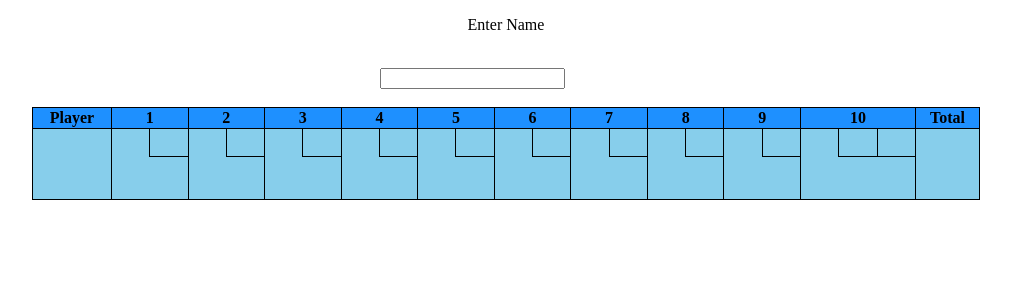
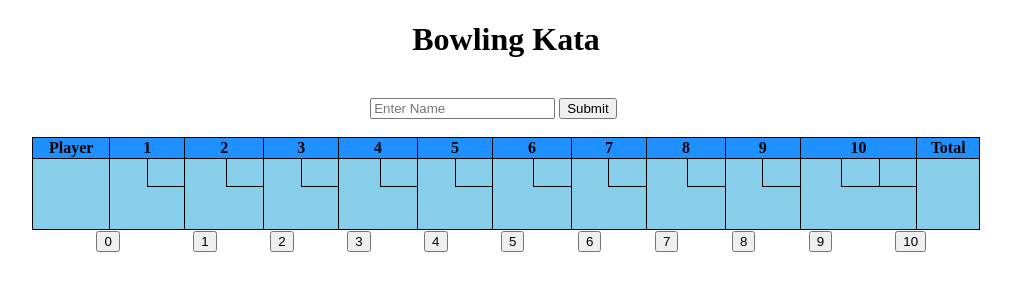
Before and after one commit to CTwitchell/Bowling-kata, a plain HTML site: page index.html in a window 1280 px wide. Shown: the whole page, without its empty margins (134-1145 px from the left). Drawn offline with Linux system fonts and the light colour scheme.

Commit message:
broken javascript

```diff
--- a/index.html
+++ b/index.html
@@ -4,16 +4,11 @@
 <link rel="stylesheet" href="styles.css">
 
 <body>
-    <p>Enter Name</p>
+    <h1>Bowling Kata</h1>
     <div class="select">
-       <!-- <select>
-            <option value="1">1</option>
-            <option value="2">2</option>
-            <option value="3">3</option>
-            <option value="4">4</option>
-        </select> -->
         <br>
-        <input type="text" Name="name">
+        <input id="name" type="text" name="playername" placeholder="Enter Name">
+        <input type="button" id="submit" onclick="submitName()" value="Submit">
     </div>
     <br>
 
@@ -82,12 +77,52 @@
 
                 </tr>
 
+                <tr id="buttons">
+
+                    <td colspan="3">
+                        <button id="zero">0</button>
+                    </td>
+                    <td>
+                        <button id="one">1</button>
+                    </td>
+                    <td colspan="3">
+                        <button id="two">2</button>
+                    </td>
+                    <td>
+                        <button id="three">3</button>
+                    </td>
+                    <td colspan="3">
+                        <button id="four">4</button>
+                    </td>
+                    <td>
+                        <button id="five">5</button>
+                    </td>
+                    <td colspan="3">
+                        <button id="six">6</button>
+                    </td>
+                    <td>
+                        <button id="seven">7</button>
+                    </td>
+                    <td colspan="3">
+                        <button id="eight">8</button>
+                    </td>
+                    <td>
+                        <button id="nine">9</button>
+                    </td>
+                    <td colspan="3">
+                        <button id="ten">10</button>
+                    </td>
+
+                </tr>
+
             </div>
 
         </table>
 
     </div>
 
+    <script src="script.js"></script>
+
 </body>
 
 </html>
--- /dev/null
+++ b/script.js
@@ -0,0 +1,6 @@
+function submitName() {
+   var playername1 = document.getElementById("name");
+    if(playername1.value !== "") {
+        alert (playername2);
+    }
+}
--- a/styles.css
+++ b/styles.css
@@ -35,11 +35,15 @@ background-color:skyblue;
  border-bottom: 1px solid black;
 }
 
-p {
+h1 {
  text-align: center;
 }
 
 .select {
-    width:20%;
+    width:21.5%;
     margin:auto;
 }
+input, #submit {
+    display: inline-block;
+
+}
```
